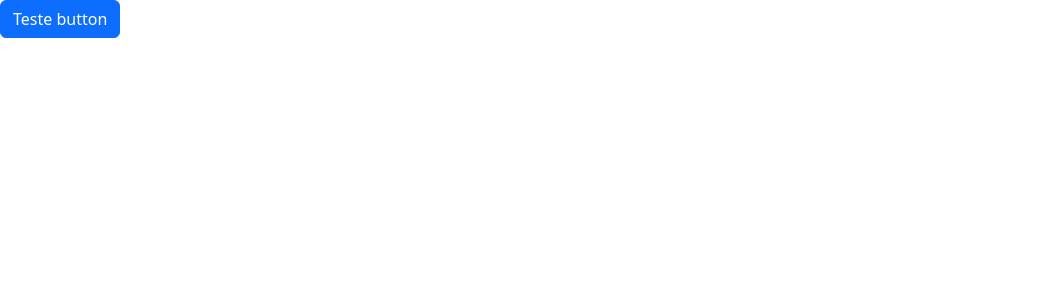
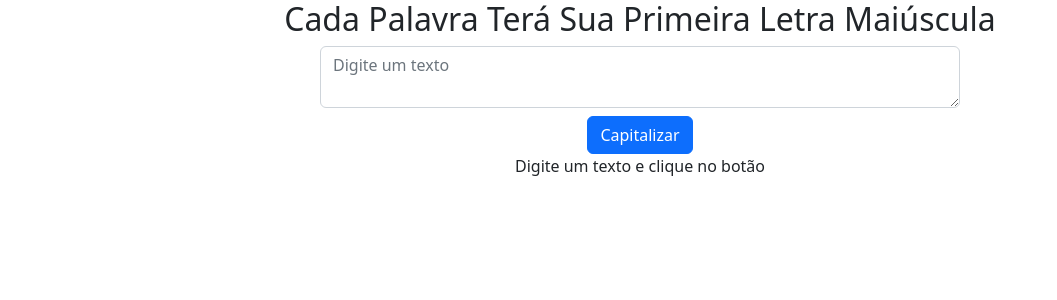
Before and after one commit to ajhopf/devInHouse-exercises-s11, an Angular app: page / in a window 1280 px wide. Shown: the top 300 px of the page, without its empty margins (0-1057 px from the left). Built offline with nearby package versions, Linux system fonts and the light colour scheme.

Commit message:
Add pipe e component capitalize

```diff
--- a/src/app/app.component.html
+++ b/src/app/app.component.html
@@ -1 +1 @@
-<button class="btn btn-primary">Teste button</button>
+<app-capitalize></app-capitalize>
--- /dev/null
+++ b/src/app/components/capitalize/capitalize.component.html
@@ -0,0 +1,23 @@
+<section class="text-center">
+  <h2>{{ 'cada palavra terá sua primeira letra maiúscula' | capitalizePhillips }}</h2>
+
+  <form class=" text-center">
+  <textarea
+    class="form-control w-50 mx-auto"
+    #textInput
+    placeholder="Digite um texto"></textarea>
+
+    <button
+      class="btn-primary btn mt-2"
+      type="reset"
+      (click)="textToCapitalize = textInput.value">
+      Capitalizar
+    </button>
+  </form>
+
+  <p *ngIf="textToCapitalize; else noText">{{ textToCapitalize | capitalizePhillips }}</p>
+
+  <ng-template #noText>
+    Digite um texto e clique no botão
+  </ng-template>
+</section>
--- /dev/null
+++ b/src/app/components/capitalize/capitalize.component.ts
@@ -0,0 +1,11 @@
+import { Component } from '@angular/core';
+
+@Component({
+  selector: 'app-capitalize',
+  templateUrl: './capitalize.component.html',
+  styleUrls: ['./capitalize.component.css']
+})
+export class CapitalizeComponent {
+  textToCapitalize: string = ''
+
+}
--- /dev/null
+++ b/src/app/pipes/capitalize-phillips.pipe.ts
@@ -0,0 +1,24 @@
+import { Pipe, PipeTransform } from '@angular/core';
+
+@Pipe({
+  name: 'capitalizePhillips'
+})
+export class CapitalizePhillipsPipe implements PipeTransform {
+  transform(text: string): string {
+
+    let textToTransform: string | string[] = text
+
+    textToTransform = textToTransform.split(' ')
+
+    textToTransform = textToTransform.map(word => {
+      if (word) {
+        return word[0].toUpperCase() + word.substring(1)
+      }
+      return ''
+    })
+
+    textToTransform = textToTransform.join(' ')
+
+    return textToTransform
+  }
+}
```
Also changed, not shown: src/app/app.module.ts (+8 -2 lines), src/app/components/capitalize/capitalize.component.css (added).
